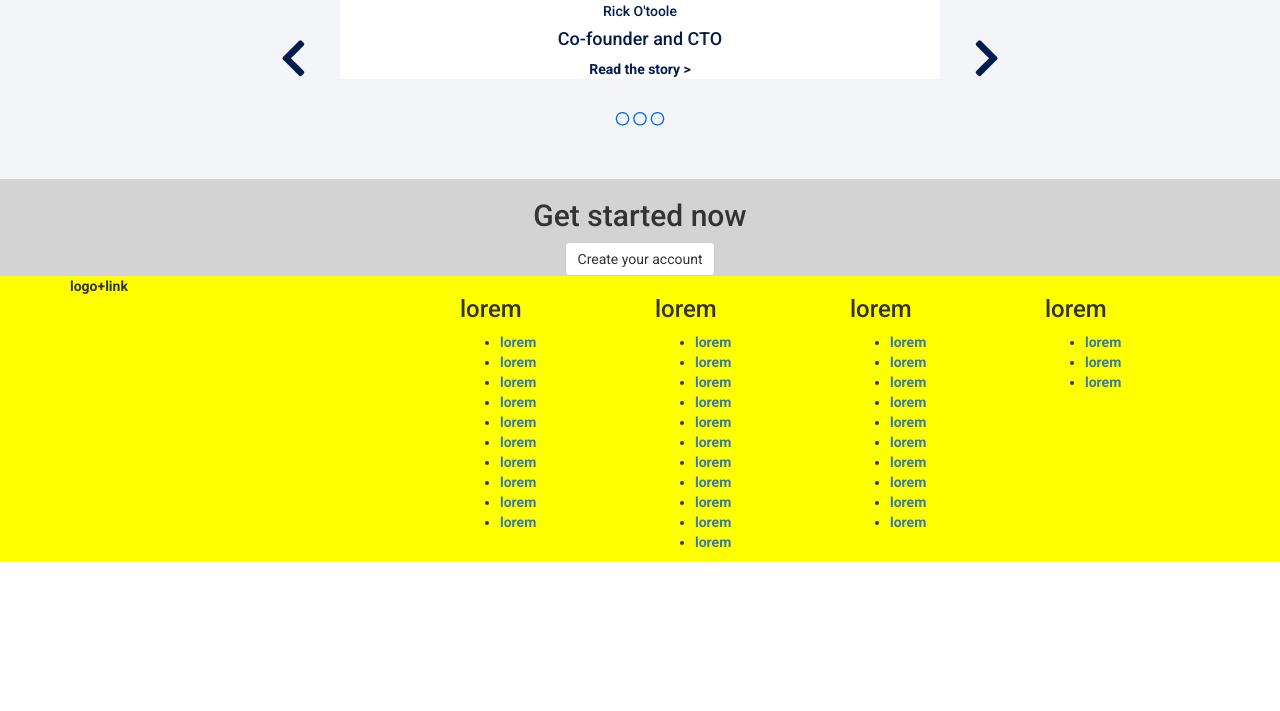
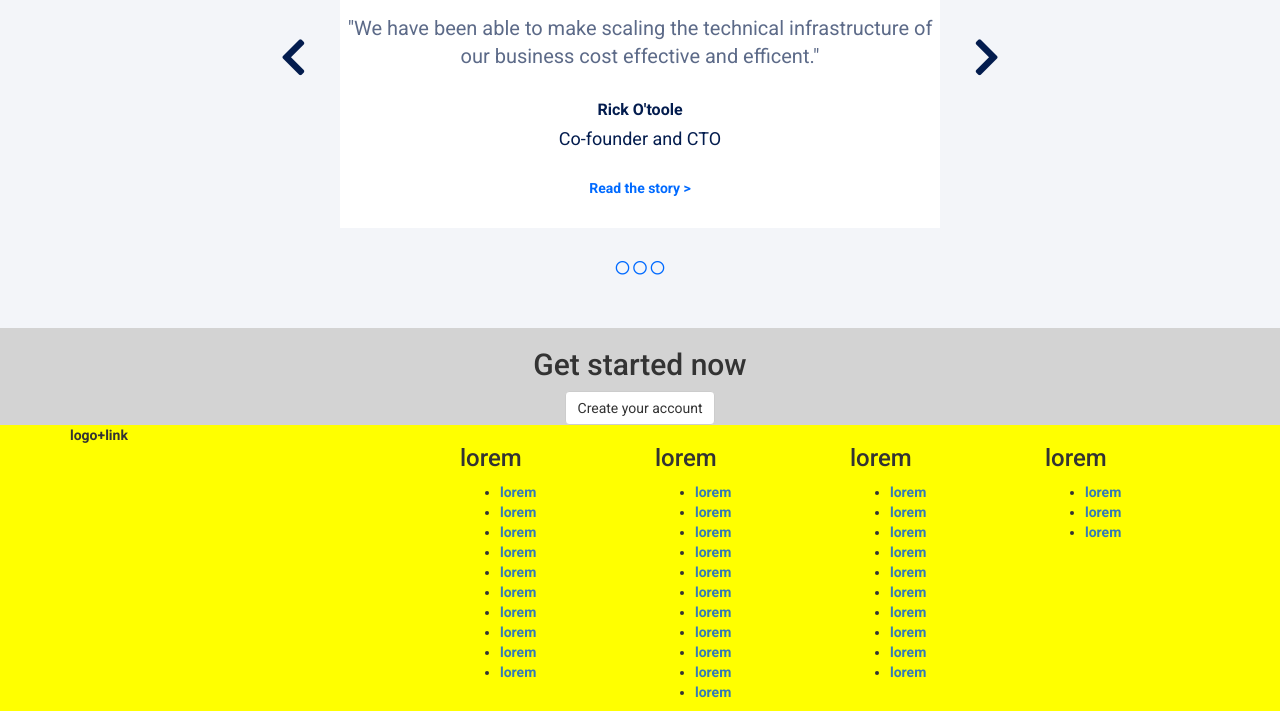
Before and after one commit to DavideBenazzi/html-css-digitalocean, a plain HTML site: page index.html in a window 1280 px wide. Shown: the part 3477-4188 px from the top of the page. Before the commit the page ends 4039 px from the top, so only its background shows below. Drawn offline with nearby package versions, Linux system fonts and the light colour scheme.

Commit message:
section Development

```diff
--- a/css/style.css
+++ b/css/style.css
@@ -377,8 +377,9 @@ header .navbar .navbar-toggle:hover {
   color: #006aff;
   text-decoration: none;
 }
+/* DEVELOPMENT */
+/* DEBUG */
 
-/* DEBUG */
 .development {
   background: #f3f5f9;
   padding: 50px 0 50px;
@@ -401,11 +402,40 @@ header .navbar .navbar-toggle:hover {
 .development .slider {
   background: #ffffff;
   width: 600px;
+  display: inline-block;
+  margin: 30px;
+  padding: 30px 0;
+  vertical-align: middle;
 }
 
-.development .slider {
-  display: inline-block;
-  margin: 30px;
+.development .slider img {
+  margin-bottom: 30px;
+}
+
+.development .slider p {
+  color: #5c6a88;
+  font-size: 20px;
+  font-weight: 400;
+  margin-bottom: 30px;
+}
+
+.development .slider h5 {
+  font-weight: 700;
+  font-size: 16px;
+}
+
+.development .slider h4 {
+  font-weight: 400;
+  margin-bottom: 30px;
+}
+
+.development .slider a {
+  color: #006aff;
+  font-size: 14px;
+}
+
+.development .slider a:hover {
+  color: #00d5d2;
 }
 
 .development .pallini a {
```
